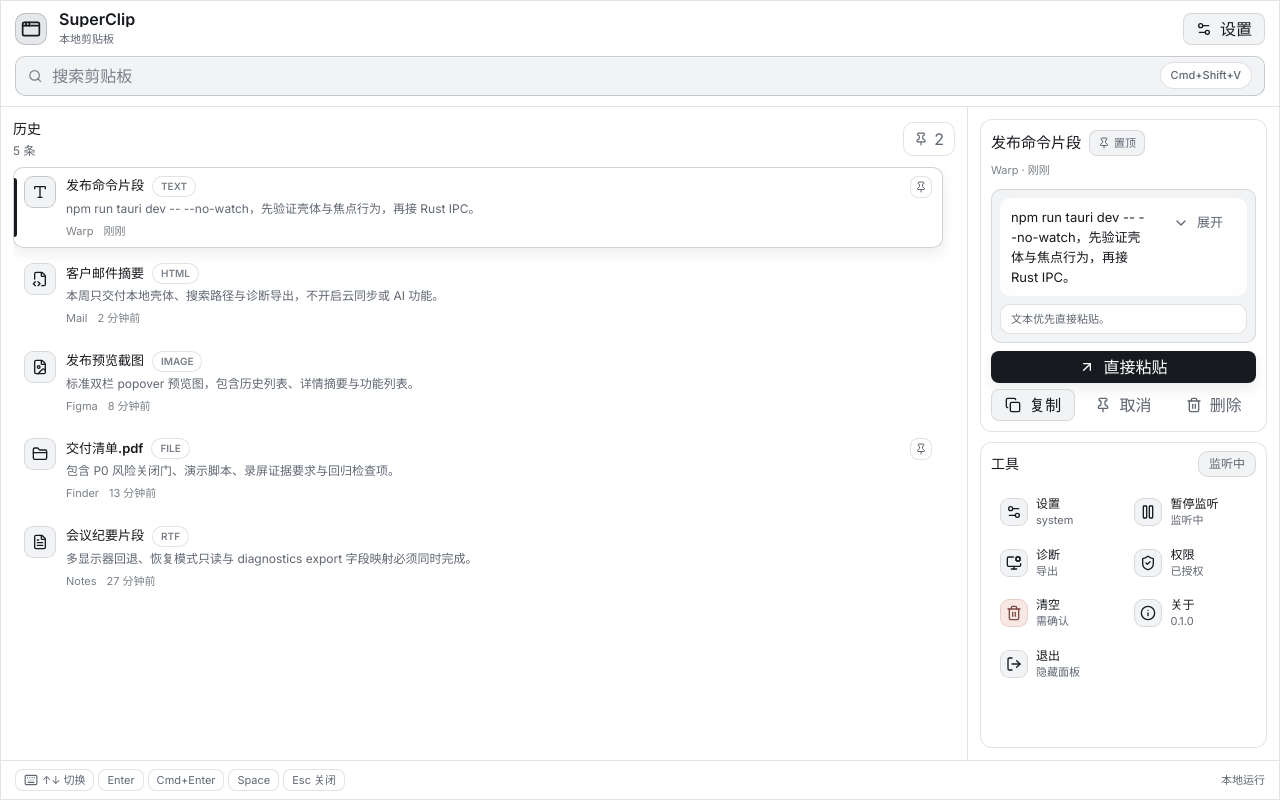
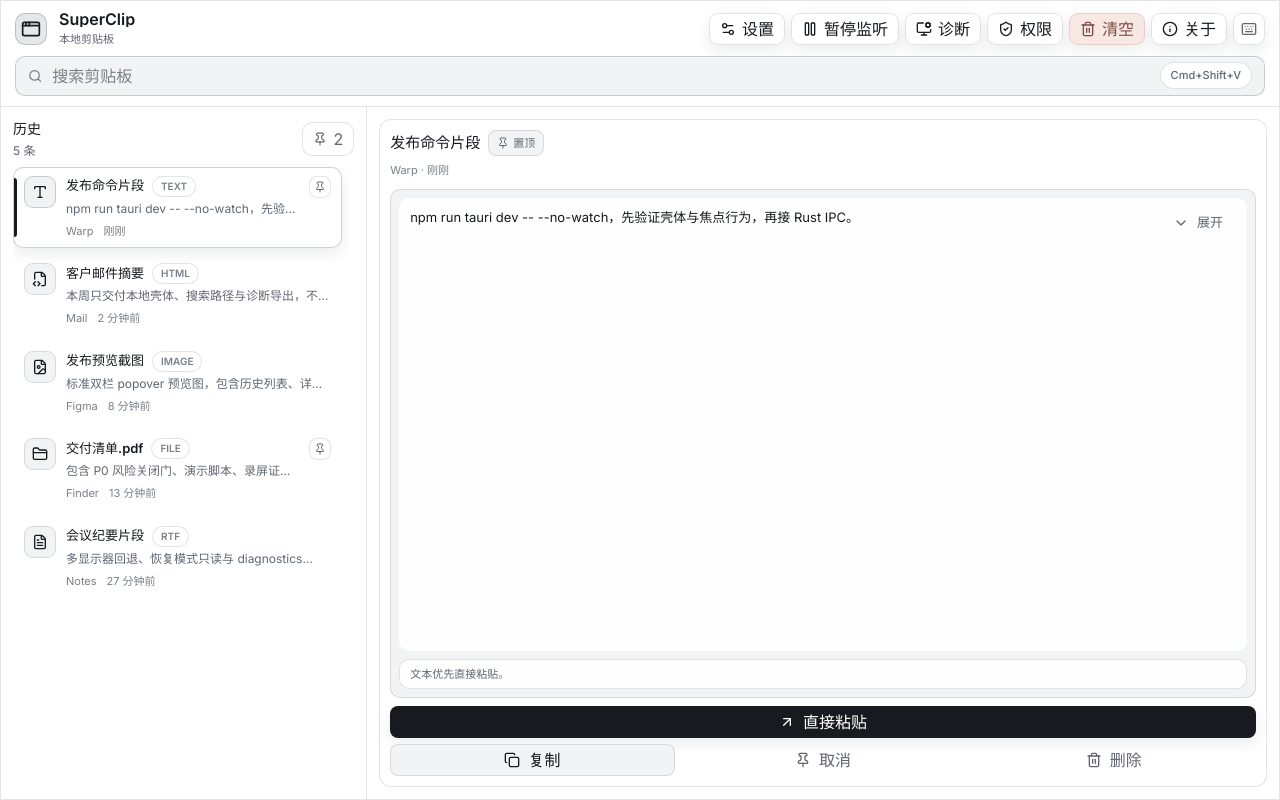
Before and after one commit to MuJianxuan/SuperClip, a React (Vite) app: page / in a window 1280 px wide. Built offline with nearby package versions, Linux system fonts and the light colour scheme.

Commit message:
第二版-界面优化

```diff
--- a/src/App.tsx
+++ b/src/App.tsx
@@ -9,7 +9,6 @@
   Info,
   Keyboard,
   LockKeyhole,
-  LogOut,
   MonitorCog,
   Pause,
   Pin,
@@ -257,6 +256,7 @@
   const [undoCountdown, setUndoCountdown] = useState(0);
   const [isClearConfirming, setIsClearConfirming] = useState(false);
   const [isSettingsOpen, setIsSettingsOpen] = useState(false);
+  const [isShortcutHintsOpen, setIsShortcutHintsOpen] = useState(false);
   const [isPreviewExpanded, setIsPreviewExpanded] = useState(false);
   const [scrollAnchor, setScrollAnchor] = useState<string | null>(null);
   const [isSessionHydrated, setIsSessionHydrated] = useState(false);
@@ -398,6 +398,18 @@
   }, []);
 
   useEffect(() => {
+    if (!isShortcutHintsOpen) {
+      return;
+    }
+
+    const timeoutId = window.setTimeout(() => {
+      setIsShortcutHintsOpen(false);
+    }, 3000);
+
+    return () => window.clearTimeout(timeoutId);
+  }, [isShortcutHintsOpen]);
+
+  useEffect(() => {
     if (!isTauriRuntime()) {
       return;
     }
@@ -611,17 +623,14 @@
       ? getKindActionLabel(selectedItem.kind, settings.defaultAction)
       : "直接粘贴";
   const workspaceGridClass = isLargeWindow
-    ? "grid min-h-0 flex-1 grid-cols-[minmax(0,1.2fr)_312px] overflow-hidden"
-    : "grid min-h-0 flex-1 grid-cols-[minmax(0,1fr)_278px] overflow-hidden";
-  const functionPanelClass = isLargeWindow
-    ? "mt-2.5 flex min-h-0 flex-1 flex-col rounded-[12px] border border-[var(--border)] bg-[var(--surface)]"
-    : "mt-2 flex min-h-[150px] flex-none flex-col rounded-[12px] border border-[var(--border)] bg-[var(--surface)]";
+    ? "grid min-h-0 flex-1 grid-cols-[minmax(220px,2fr)_minmax(0,5fr)] overflow-hidden"
+    : "grid min-h-0 flex-1 grid-cols-[minmax(190px,2fr)_minmax(0,5fr)] overflow-hidden";
   const detailCardClass = isLargeWindow
-    ? "rounded-[12px] border border-[var(--border)] bg-[var(--surface)] p-2.5"
-    : "rounded-[12px] border border-[var(--border)] bg-[var(--surface)] p-2";
+    ? "flex min-h-0 flex-1 flex-col rounded-[12px] border border-[var(--border)] bg-[var(--surface)] p-2.5"
+    : "flex min-h-0 flex-1 flex-col rounded-[12px] border border-[var(--border)] bg-[var(--surface)] p-2";
   const previewShellClass = isLargeWindow
-    ? "mt-2.5 rounded-[10px] border border-[var(--border)] bg-[var(--surface-2)] p-2"
-    : "mt-2 rounded-[10px] border border-[var(--border)] bg-[var(--surface-2)] p-2";
+    ? "mt-2.5 flex min-h-0 flex-1 flex-col rounded-[10px] border border-[var(--border)] bg-[var(--surface-2)] p-2"
+    : "mt-2 flex min-h-0 flex-1 flex-col rounded-[10px] border border-[var(--border)] bg-[var(--surface-2)] p-2";
 
   const functionItems = [
     {
@@ -663,12 +672,6 @@
       description: "0.1.0",
       icon: Info,
     },
-    {
-      key: "exit",
-      title: "退出",
-      description: "隐藏面板",
-      icon: LogOut,
-    },
   ];
 
   function enqueueRefresh() {
@@ -1256,11 +1259,6 @@
 
     if (key === "about") {
       setIsSettingsOpen(true);
-      return;
-    }
-
-    if (key === "exit") {
-      void handleShellDismiss();
       return;
     }
 
@@ -1372,13 +1370,69 @@
                 </div>
               </div>
 
-              <div className="flex min-w-0 items-center justify-end gap-1.5">
-                <Button variant="secondary" size="sm" onClick={() => setIsSettingsOpen(true)}>
-                  <Settings2 className="h-4 w-4" />
-                  设置
-                </Button>
-              </div>
-            </div>
+              <div className="flex min-w-0 flex-wrap items-center justify-end gap-1.5">
+                {functionItems.map((item) => (
+                  <Tooltip key={item.key}>
+                    <TooltipTrigger asChild>
+                      <button
+                        type="button"
+                        onClick={() => handleUtilityAction(item.key)}
+                        disabled={item.disabled}
+                        className={`inline-flex h-8 items-center gap-1.5 rounded-[9px] border px-2.5 text-xs font-medium shadow-[0_6px_16px_rgba(18,23,30,0.08)] transition-all ${
+                          item.disabled
+                            ? "cursor-not-allowed border-[var(--border)] bg-[var(--surface-2)] text-[var(--text-tertiary)] opacity-55"
+                            : item.tone === "danger"
+                              ? "border-[var(--danger-border)] bg-[var(--danger-bg)] text-[var(--danger-text)] hover:-translate-y-0.5 hover:shadow-[0_10px_20px_rgba(18,23,30,0.10)]"
+                              : "border-[var(--border)] bg-[var(--surface)] text-[var(--text-primary)] hover:-translate-y-0.5 hover:border-[var(--border-strong)] hover:bg-[var(--surface-2)] hover:shadow-[0_10px_20px_rgba(18,23,30,0.10)]"
+                        }`}
+                      >
+                        <item.icon className="h-4 w-4 shrink-0" />
+                        <span>{item.title}</span>
+                      </button>
+                    </TooltipTrigger>
+                    <TooltipContent>
+                      {item.title} · {item.description}
+                    </TooltipContent>
+                  </Tooltip>
+                ))}
+                <Tooltip>
+                  <TooltipTrigger asChild>
+                    <button
+                      type="button"
+                      onClick={() => setIsShortcutHintsOpen(true)}
+                      aria-expanded={isShortcutHintsOpen}
+                      className="inline-flex h-8 w-8 items-center justify-center rounded-[9px] border border-[var(--border)] bg-[var(--surface)] text-[var(--text-secondary)] shadow-[0_6px_16px_rgba(18,23,30,0.08)] transition-all hover:-translate-y-0.5 hover:border-[var(--border-strong)] hover:bg-[var(--surface-2)] hover:text-[var(--text-primary)] hover:shadow-[0_10px_20px_rgba(18,23,30,0.10)]"
+                    >
+                      <Keyboard className="h-4 w-4" />
+                    </button>
+                  </TooltipTrigger>
+                  <TooltipContent>
+                    快捷键提示
+                  </TooltipContent>
+                </Tooltip>
+              </div>
+            </div>
+
+            {isShortcutHintsOpen ? (
+              <div className="flex min-h-8 flex-wrap items-center gap-1 rounded-[10px] border border-[var(--border)] bg-[var(--surface)] px-2 py-1 text-[11px] text-[var(--text-secondary)] shadow-[var(--shadow-soft)]">
+                <span className="inline-flex items-center gap-1 rounded-[8px] border border-[var(--border)] bg-[var(--surface-2)] px-2 py-0.5">
+                  <Keyboard className="h-3.5 w-3.5" />
+                  ↑↓ 切换
+                </span>
+                <span className="inline-flex rounded-[8px] border border-[var(--border)] bg-[var(--surface-2)] px-2 py-0.5">
+                  Enter 默认动作
+                </span>
+                <span className="inline-flex rounded-[8px] border border-[var(--border)] bg-[var(--surface-2)] px-2 py-0.5">
+                  Cmd+Enter 相反动作
+                </span>
+                <span className="inline-flex rounded-[8px] border border-[var(--border)] bg-[var(--surface-2)] px-2 py-0.5">
+                  Space 展开
+                </span>
+                <span className="inline-flex rounded-[8px] border border-[var(--border)] bg-[var(--surface-2)] px-2 py-0.5">
+                  Esc 关闭
+                </span>
+              </div>
+            ) : null}
 
             <label className="flex h-10 items-center gap-2.5 rounded-[10px] border border-[var(--border-strong)] bg-[var(--surface)] px-3 shadow-[inset_0_1px_0_rgba(255,255,255,0.55)] transition-colors focus-within:bg-[var(--surface-2)]">
               <Search className="h-4 w-4 text-[var(--text-tertiary)]" />
@@ -1537,7 +1591,7 @@
 
                 <div className={previewShellClass}>
                   {selectedItem?.kind === "image" ? (
-                    <div className="flex aspect-[16/10] items-center justify-center rounded-[10px] border border-dashed border-[var(--border-strong)] bg-[var(--surface)]">
+                    <div className="flex min-h-[180px] flex-1 items-center justify-center rounded-[10px] border border-dashed border-[var(--border-strong)] bg-[var(--surface)]">
                       <div className="text-center">
                         <FileImage className="mx-auto h-8 w-8 text-[var(--text-secondary)]" />
                         <p className="mt-3 text-sm font-medium text-[var(--text-primary)]">图片预览</p>
@@ -1545,7 +1599,7 @@
                       </div>
                     </div>
                   ) : (
-                    <div className="rounded-[10px] border border-transparent bg-[var(--surface)] px-2.5 py-2 text-[13px] text-[var(--text-primary)] shadow-[inset_0_1px_0_rgba(255,255,255,0.55)]">
+                    <div className="min-h-0 flex-1 overflow-auto rounded-[10px] border border-transparent bg-[var(--surface)] px-2.5 py-2 text-[13px] text-[var(--text-primary)] shadow-[inset_0_1px_0_rgba(255,255,255,0.55)]">
                       <div className="flex items-start justify-between gap-3">
                         <p
                           className={`min-w-0 flex-1 whitespace-pre-wrap leading-5 ${
@@ -1630,79 +1684,8 @@
                 </div>
               </div>
 
-              <div className={functionPanelClass}>
-                {isLargeWindow ? (
-                  <>
-                    <div className="flex items-center justify-between gap-3 px-2.5 py-2">
-                      <div>
-                        <h2 className="text-sm font-semibold text-[var(--text-primary)]">工具</h2>
-                      </div>
-                      <span className="rounded-[10px] border border-[var(--border)] bg-[var(--surface-2)] px-2.5 py-1 text-xs font-medium text-[var(--text-secondary)]">
-                        {isMonitoring ? "监听中" : "已暂停"}
-                      </span>
-                    </div>
-
-                    <ScrollArea className="min-h-0 flex-1 px-1.5">
-                      <div className="grid grid-cols-2 gap-1 p-1">
-                        {functionItems.map((item) => (
-                          <button
-                            key={item.title}
-                            type="button"
-                            onClick={() => handleUtilityAction(item.key)}
-                            disabled={item.disabled}
-                            className={`flex w-full items-center gap-2 rounded-[10px] border border-transparent bg-transparent px-2 py-1.5 text-left transition-colors ${
-                              item.disabled
-                                ? "cursor-not-allowed opacity-60"
-                                : "hover:border-[var(--border)] hover:bg-[var(--surface-2)]"
-                            }`}
-                          >
-                            <div
-                              className={`flex h-7 w-7 shrink-0 items-center justify-center rounded-[9px] border ${
-                                item.tone === "danger"
-                                  ? "border-[var(--danger-border)] bg-[var(--danger-bg)] text-[var(--danger-text)]"
-                                  : "border-[var(--border)] bg-[var(--surface-2)] text-[var(--accent)]"
-                              }`}
-                            >
-                              <item.icon className="h-4 w-4" />
-                            </div>
-                            <div className="min-w-0">
-                              <p className="truncate text-xs font-medium text-[var(--text-primary)]">{item.title}</p>
-                              <p className="truncate text-[11px] text-[var(--text-secondary)]">
-                                {item.description}
-                              </p>
-                            </div>
-                          </button>
-                        ))}
-                      </div>
-                    </ScrollArea>
-                  </>
-                ) : (
-                  <ScrollArea className="min-h-0 flex-1 px-1.5">
-                    <div className="grid grid-cols-2 gap-1 p-1">
-                      {functionItems.map((item) => (
-                        <button
-                          key={item.title}
-                          type="button"
-                          onClick={() => handleUtilityAction(item.key)}
-                          disabled={item.disabled}
-                          className={`flex min-w-0 items-center gap-2 rounded-[10px] border px-2 py-1.5 text-left transition-colors ${
-                            item.disabled
-                              ? "cursor-not-allowed border-transparent opacity-50"
-                              : "border-transparent text-[var(--text-secondary)] hover:border-[var(--border)] hover:bg-[var(--surface-2)] hover:text-[var(--text-primary)]"
-                          }`}
-                          title={item.title}
-                        >
-                          <item.icon className="h-4 w-4 shrink-0" />
-                          <span className="truncate text-[11px] font-medium">{item.title}</span>
-                        </button>
-                      ))}
-                    </div>
-                  </ScrollArea>
-                )}
-
               {isClearConfirming ? (
-                  <div className="border-t border-[var(--border)] px-3 py-3">
-                    <div className="rounded-[10px] border border-[var(--danger-border)] bg-[var(--danger-bg)] px-3 py-3">
+                <div className="mt-2.5 rounded-[10px] border border-[var(--danger-border)] bg-[var(--danger-bg)] px-3 py-3">
                   <p className="text-sm font-medium text-[var(--danger-text)]">确认清空全部历史？</p>
                   <p className="mt-2 text-sm text-[var(--warning-text)]">不会改动系统当前剪贴板。</p>
                   <div className="mt-4 flex items-center gap-3">
@@ -1714,9 +1697,7 @@
                     </Button>
                   </div>
                 </div>
-                  </div>
               ) : null}
-              </div>
             </section>
           </div>
 
@@ -1732,29 +1713,6 @@
             </div>
           ) : null}
 
-          <footer className="flex items-center justify-between gap-3 border-t border-[var(--border)] bg-[var(--surface-raised)] px-3.5 py-2">
-            <div className="flex min-w-0 flex-wrap items-center gap-1 text-[11px] text-[var(--text-secondary)]">
-              <span className="inline-flex items-center gap-1 rounded-[8px] border border-[var(--border)] bg-[var(--surface)] px-2 py-0.5">
-                <Keyboard className="h-3.5 w-3.5" />
-                ↑↓ 切换
-              </span>
-              <span className="inline-flex rounded-[8px] border border-[var(--border)] bg-[var(--surface)] px-2 py-0.5">
-                Enter
-              </span>
-              <span className="inline-flex rounded-[8px] border border-[var(--border)] bg-[var(--surface)] px-2 py-0.5">
-                Cmd+Enter
-              </span>
-              <span className="inline-flex rounded-[8px] border border-[var(--border)] bg-[var(--surface)] px-2 py-0.5">
-                Space
-              </span>
-              <span className="inline-flex rounded-[8px] border border-[var(--border)] bg-[var(--surface)] px-2 py-0.5">
-                Esc 关闭
-              </span>
-            </div>
-            <div className="shrink-0 text-[11px] leading-5 text-[var(--text-secondary)]">
-              本地运行
-            </div>
-          </footer>
         </section>
 
         {isSettingsOpen ? (
```
Lines whose indentation alone changed are shown as unchanged.
